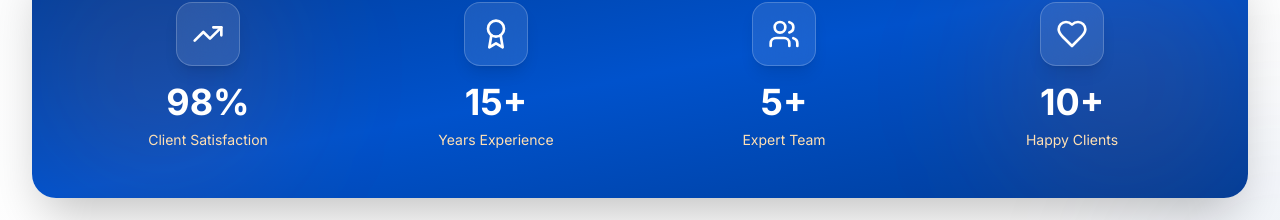
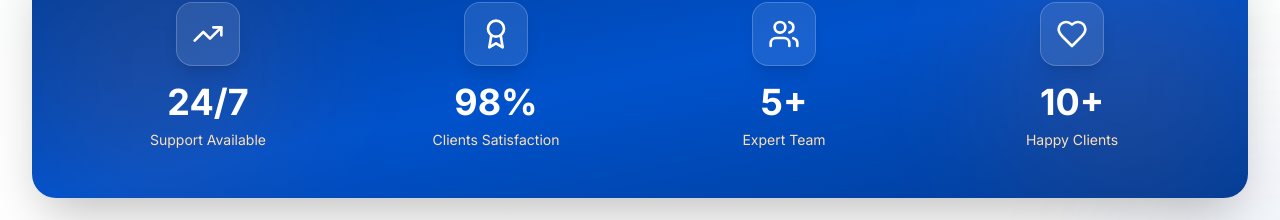
Before and after one commit to agbona24/Interop-digital-solutions-ltd, a Next.js app: page /about in a window 1280 px wide. Shown: the part 1338-1558 px from the top of the page. Built offline with nearby package versions, Linux system fonts and the light colour scheme.

Commit message:
Footer Update

```diff
--- a/app/page.tsx
+++ b/app/page.tsx
@@ -477,7 +477,7 @@ export default function Home() {
           <div className="grid grid-cols-2 md:grid-cols-4 gap-8">
             {[
               { value: "10+", label: "Happy Clients", description: "Trusted partnerships" },
-              { value: "8+", label: "Expert Team", description: "Skilled professionals" },
+              { value: "5+", label: "Expert Team", description: "Skilled professionals" },
               { value: "24/7", label: "Support Available", description: "Always here for you" },
               { value: "98%", label: "Client Retention", description: "Satisfaction guaranteed" }
             ].map((stat, index) => (
--- a/components/About.tsx
+++ b/components/About.tsx
@@ -63,8 +63,8 @@ export default function About() {
   ];
 
   const stats = [
-    { icon: TrendingUp, value: "98%", label: "Client Satisfaction" },
-    { icon: Award, value: "15+", label: "Years Experience" },
+    { icon: TrendingUp, value: "24/7", label: "Support Available" },
+    { icon: Award, value: "98%", label: "Clients Satisfaction" },
     { icon: Users, value: "5+", label: "Expert Team" },
     { icon: Heart, value: "10+", label: "Happy Clients" },
   ];
```
